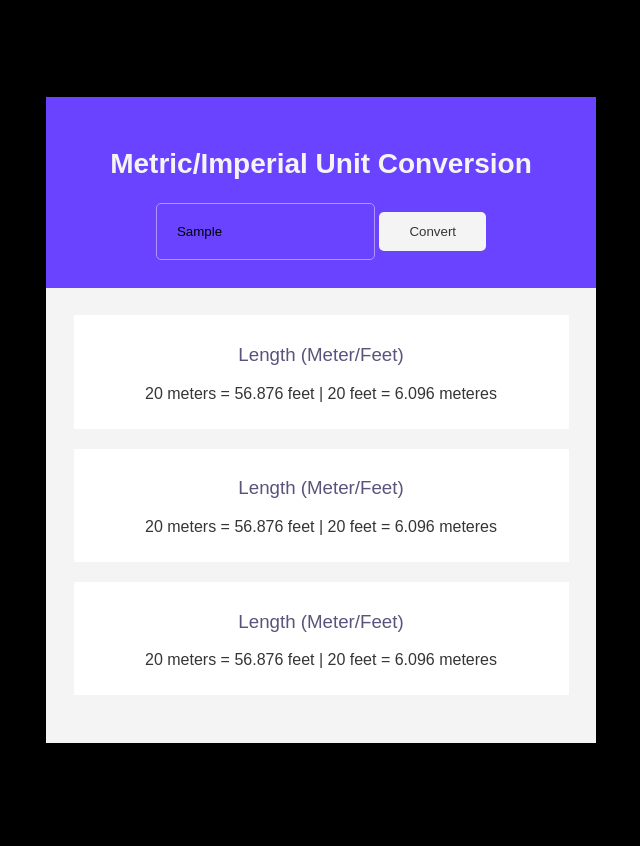
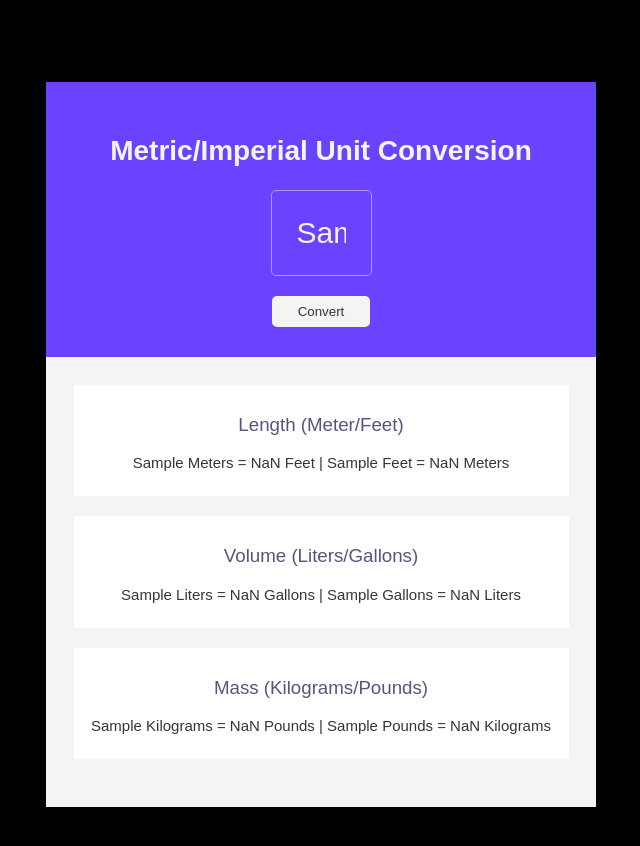
Before and after one commit to Rosemary-Hogarth/unit-conversion-app, a plain HTML site: page index.html in a window 1280 px wide. Both pictures are taken after typing "Sample" into the empty fields and a click on the button "Convert". Shown: the whole page, without its empty margins (319-959 px from the left). Drawn offline with Linux system fonts and the light colour scheme.

Commit message:
Added conversion rates, rounded decimal points

```diff
--- a/index.css
+++ b/index.css
@@ -28,28 +28,42 @@ body {
 .top-section {
   background-color: #6943FF;
   color: #F4F4F4;
+  padding: 30px;
+  display: flex;
+  flex-direction: column;
+  align-items: center;
+  justify-content: center;
+}
+
+#convert-btn {
+  padding: 8px 26px;
+  background-color: #F4F4F4;
+  color: #353535;
+  border:none;
+  border-radius: 5px;
+  margin-top: 20px;
 }
 
 #user-input {
-  padding: 20px 20px;
+  padding: 25px ;
   border: 1px solid #B295FF;
   border-radius: 5px;
-  max-width: 50%;
+  max-width: 10%;
   background-color: #6943FF;
-
+  font-size: 30px;
+  text-align: center;
+  color: #F4F4F4;
 }
 
 h2 {
   font-size: 28px;
 }
 
-#convert-btn {
-  padding: 12px 30px;
-  background-color: #F4F4F4;
-  color: #353535;
-  border:none;
-  border-radius: 5px;
+p {
+  font-size: 15px;
 }
+
+
 .bottom-section h3 {
   font-weight: 400;
 }
--- a/index.html
+++ b/index.html
@@ -17,16 +17,16 @@
         <div class="cards">
           <div class="card">
             <h3>Length (Meter/Feet)</h3>
-            <p>20 meters = 56.876 feet | 20 feet = 6.096 meteres</p>
+            <p id="length-el"></p>
           </div>
           <div class="card">
-            <h3>Length (Meter/Feet)</h3>
-            <p>20 meters = 56.876 feet | 20 feet = 6.096 meteres</p>
+            <h3>Volume (Liters/Gallons)</h3>
+            <p id="volume-el"></p>
           </div>
         </div>
         <div class="card">
-          <h3>Length (Meter/Feet)</h3>
-          <p>20 meters = 56.876 feet | 20 feet = 6.096 meteres</p>
+          <h3 >Mass (Kilograms/Pounds)</h3>
+          <p id="mass-el"></p>
         </div>
       </div>
       </div>
--- a/index.js
+++ b/index.js
@@ -4,20 +4,34 @@
 1 kilogram = 2.204 pound
 */
 
+let metersConversionRate = 3.281
+let litersConversionRate  = 0.264
+let kilosConversionRate = 2.204
+
 const convertBtn = document.getElementById("convert-btn")
-let inputEl = document.getElementById("input")
+let inputEl = document.getElementById("user-input")
 let lengthEl = document.getElementById("length-el")
+let volumeEl = document.getElementById("volume-el")
+let massEl = document.getElementById("mass-el")
 
 convertBtn.addEventListener("click", function() {
-  console.log("Clicked")
+
+  let inputNumber = inputEl.value
+  lengthEl.innerHTML = `
+    <p>
+    ${inputNumber} Meters = ${ Number(inputNumber * metersConversionRate).toFixed(3) } Feet |
+    ${inputNumber} Feet = ${ Number(inputNumber / metersConversionRate).toFixed(3) } Meters
+    </p>`
+
+    volumeEl.innerHTML = `
+    <p>
+    ${inputNumber} Liters = ${ Number(inputNumber * litersConversionRate).toFixed(3) } Gallons |
+    ${inputNumber} Gallons = ${Number(inputNumber / litersConversionRate).toFixed(3)} Liters
+    </p>`
+
+    massEl.innerHTML = `
+    <p>
+    ${inputNumber} Kilograms = ${ Number(inputNumber * litersConversionRate).toFixed(3)} Pounds |
+    ${inputNumber} Pounds = ${ Number(inputNumber / litersConversionRate).toFixed(3)} Kilograms
+    </p>`
 })
-
-
-// user inputs a value
-// card innerHTML shows length in meters and feet
-
-// userInput.value * 3.281 = feet
-// userInput.value * 0.3048 = meters
-// do one calculation that results in feet and one that results in meters
-// round down with isFixed(3)?
-// display in card h3 + p
```
